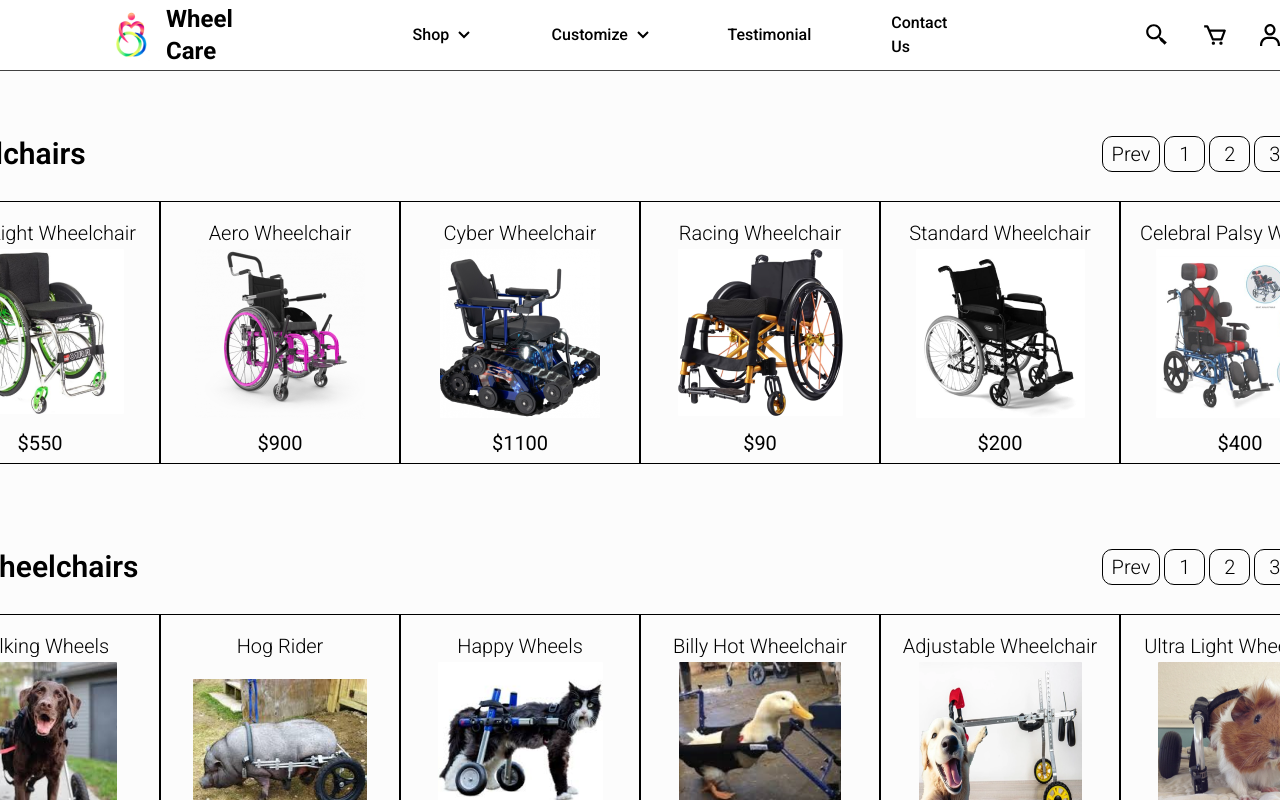
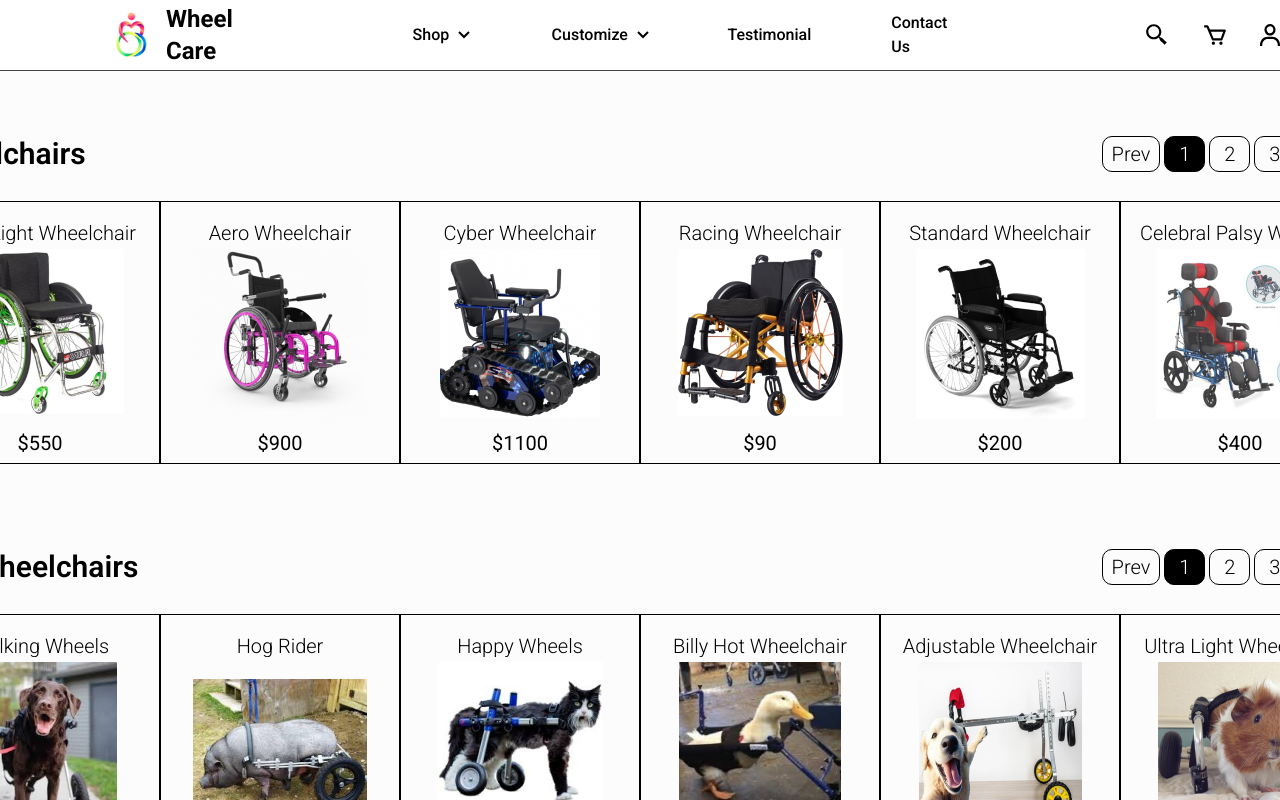
Before and after one commit to Fuz7/Wheel-Care, a React (Vite) app: page /shop in a window 1280 px wide. Shown: the top 800 px of the page. Built offline with nearby package versions, Linux system fonts and the light colour scheme.

Commit message:
Add number button on shop page active color

```diff
--- a/src/components/Shop/Shop.jsx
+++ b/src/components/Shop/Shop.jsx
@@ -42,7 +42,8 @@ function WheelChairContainer() {
           <div
             className="flex justify-center items-center text-[20px]
             min-w-[41px] min-h-[36px] max-h-[36px] rounded-[10px] border
-             border-black font-Roboto font-light cursor-pointer"
+             border-black font-Roboto font-light cursor-pointer
+             bg-black text-white"
           >
             1
           </div>
@@ -210,7 +211,8 @@ function PetWheelChairContainer() {
             <div
               className="flex justify-center items-center text-[20px]
             min-w-[41px] min-h-[36px] max-h-[36px] rounded-[10px] border
-             border-black font-Roboto font-light cursor-pointer"
+             border-black font-Roboto font-light cursor-pointer
+             bg-black text-white"
             >
               1
             </div>
```
